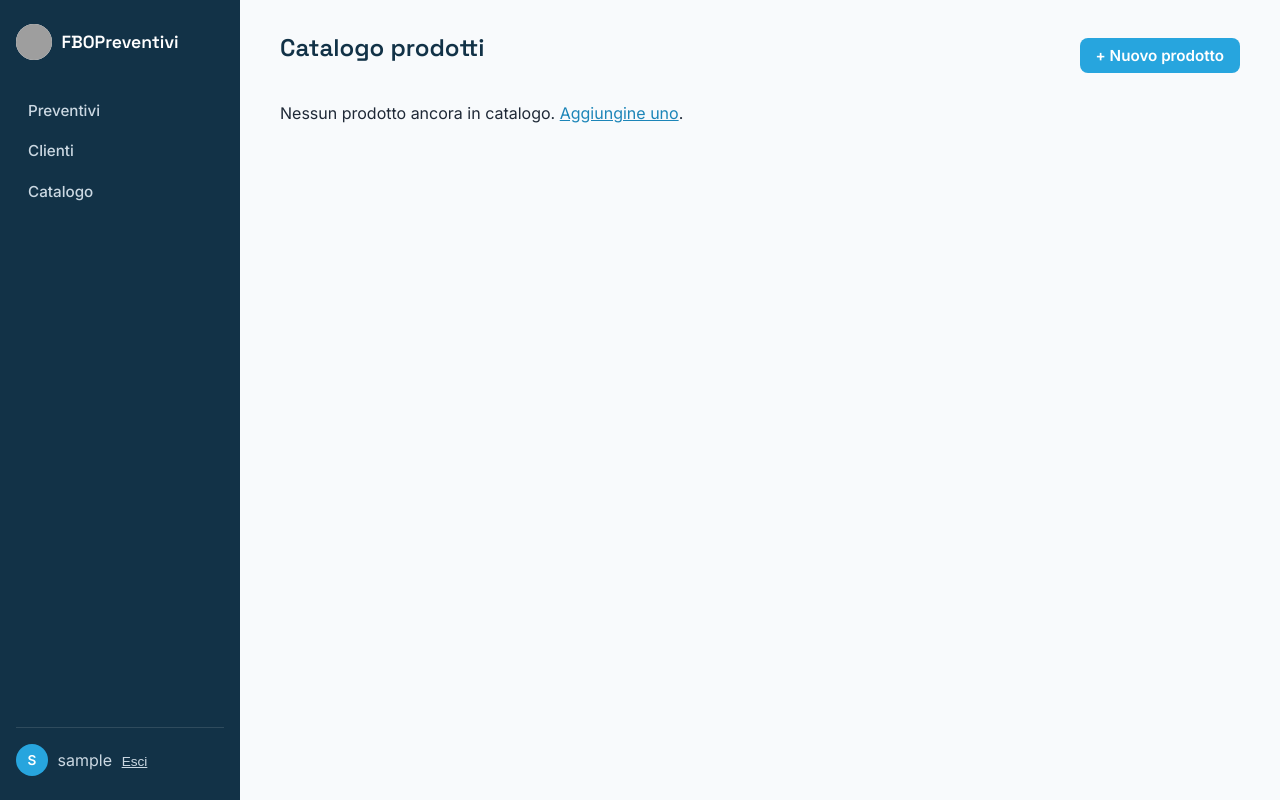
After one commit to lomax73/FBOPreventivi, a Django app: page /catalogo/ in a window 1280 px wide. The commit adds this page. Run offline with Django 5.2, Linux system fonts and the light colour scheme; the visitor is signed in with stand-in values (Sample User, id 1); data that the repository does not hold is empty; grey boxes are pictures that could not be loaded.

Commit message:
Catalogo prodotti riutilizzabile per prefillare le voci
Nuovo modello Prodotto (descrizione, marca, specifiche, immagine,
prezzo di listino) con CRUD proprio (/catalogo/). Nel dettaglio del
preventivo, un menu "Da catalogo…" accanto a ogni sezione porta al
form di nuova voce già precompilato (descrizione/marca/specifiche/
prezzo/immagine copiata) — la voce resta comunque indipendente dal
prodotto dopo il salvataggio (FK opzionale solo di tracciamento, non
vincolante), così un preventivo già emesso non cambia se il prezzo di
listino cambia in seguito.

Verificato end-to-end: creato un prodotto, verificato il prefill nel
form via GET con ?da_prodotto=, creata la voce e confermato che
totale_riga e Preventivo.totale si aggiornano correttamente.

Co-Authored-By: Claude Sonnet 5 <noreply@anthropic.com>

```diff
--- a/preventivi/urls.py
+++ b/preventivi/urls.py
@@ -22,4 +22,9 @@ urlpatterns = [
     path('clienti/nuovo/', views.ClienteCreateView.as_view(), name='cliente-create'),
     path('clienti/<int:pk>/modifica/', views.ClienteUpdateView.as_view(), name='cliente-update'),
     path('clienti/<int:pk>/elimina/', views.ClienteDeleteView.as_view(), name='cliente-delete'),
+
+    path('catalogo/', views.ProdottoListView.as_view(), name='prodotto-list'),
+    path('catalogo/nuovo/', views.ProdottoCreateView.as_view(), name='prodotto-create'),
+    path('catalogo/<int:pk>/modifica/', views.ProdottoUpdateView.as_view(), name='prodotto-update'),
+    path('catalogo/<int:pk>/elimina/', views.ProdottoDeleteView.as_view(), name='prodotto-delete'),
 ]
--- a/preventivi/views.py
+++ b/preventivi/views.py
@@ -2,6 +2,7 @@ from pathlib import Path
 
 from django.contrib import messages
 from django.contrib.auth.mixins import LoginRequiredMixin
+from django.core.files.base import ContentFile
 from django.db.models import ProtectedError
 from django.http import HttpResponse
 from django.shortcuts import get_object_or_404, redirect
@@ -12,8 +13,34 @@ from django.utils.text import slugify
 from django.views.generic import CreateView, DeleteView, DetailView, ListView, UpdateView
 from weasyprint import HTML
 
-from .forms import ClienteForm, PreventivoForm, SezionePreventivoForm, VoceProventivoForm
-from .models import Cliente, Preventivo, SezionePreventivo, VoceProventivo
+from .forms import ClienteForm, PreventivoForm, ProdottoForm, SezionePreventivoForm, VoceProventivoForm
+from .models import Cliente, Preventivo, Prodotto, SezionePreventivo, VoceProventivo
+
+
+class ProdottoListView(LoginRequiredMixin, ListView):
+    model = Prodotto
+    template_name = 'preventivi/prodotto_list.html'
+    context_object_name = 'prodotti'
+
+
+class ProdottoCreateView(LoginRequiredMixin, CreateView):
+    model = Prodotto
+    form_class = ProdottoForm
+    template_name = 'preventivi/prodotto_form.html'
+    success_url = reverse_lazy('prodotto-list')
+
+
+class ProdottoUpdateView(LoginRequiredMixin, UpdateView):
+    model = Prodotto
+    form_class = ProdottoForm
+    template_name = 'preventivi/prodotto_form.html'
+    success_url = reverse_lazy('prodotto-list')
+
+
+class ProdottoDeleteView(LoginRequiredMixin, DeleteView):
+    model = Prodotto
+    template_name = 'preventivi/prodotto_confirm_delete.html'
+    success_url = reverse_lazy('prodotto-list')
 
 
 class ClienteListView(LoginRequiredMixin, ListView):
@@ -92,6 +119,7 @@ class PreventivoDetailView(LoginRequiredMixin, DetailView):
     def get_context_data(self, **kwargs):
         context = super().get_context_data(**kwargs)
         context['sezioni'] = self.object.sezioni.prefetch_related('voci')
+        context['prodotti_catalogo'] = Prodotto.objects.all()
         return context
 
 
@@ -146,13 +174,35 @@ class VoceProventivoCreateView(LoginRequiredMixin, CreateView):
     def get_sezione(self):
         return get_object_or_404(SezionePreventivo, pk=self.kwargs['sezione_pk'])
 
+    def get_prodotto(self):
+        prodotto_pk = self.request.POST.get('prodotto_pk') or self.request.GET.get('da_prodotto')
+        return Prodotto.objects.filter(pk=prodotto_pk).first() if prodotto_pk else None
+
     def get_context_data(self, **kwargs):
         context = super().get_context_data(**kwargs)
         context['sezione'] = self.get_sezione()
+        context['prodotto_pk'] = self.request.GET.get('da_prodotto', '')
         return context
+
+    def get_initial(self):
+        initial = super().get_initial()
+        prodotto = self.get_prodotto()
+        if prodotto:
+            initial.update(
+                descrizione=prodotto.descrizione, marca=prodotto.marca, specifiche=prodotto.specifiche,
+                unita_misura=prodotto.unita_misura, prezzo_unitario=prodotto.prezzo_unitario, note=prodotto.note,
+            )
+        return initial
 
     def form_valid(self, form):
         form.instance.sezione = self.get_sezione()
+        prodotto = self.get_prodotto()
+        if prodotto:
+            form.instance.prodotto = prodotto
+            if prodotto.immagine and not form.instance.immagine:
+                form.instance.immagine.save(
+                    Path(prodotto.immagine.name).name, ContentFile(prodotto.immagine.read()), save=False,
+                )
         return super().form_valid(form)
 
     def get_success_url(self):
--- a/templates/base.html
+++ b/templates/base.html
@@ -155,6 +155,7 @@
     <nav id="sidebar-nav">
         <a href="{% url 'quote-list' %}">Preventivi</a>
         <a href="{% url 'cliente-list' %}">Clienti</a>
+        <a href="{% url 'prodotto-list' %}">Catalogo</a>
     </nav>
     <div class="user-box">
         <div class="user-avatar">{{ user.username|slice:":1"|upper }}</div>
--- /dev/null
+++ b/templates/preventivi/prodotto_list.html
@@ -0,0 +1,34 @@
+{% extends 'base.html' %}
+
+{% block title %}Catalogo — FBOPreventivi{% endblock %}
+
+{% block content %}
+<div style="display:flex; align-items:center; justify-content:space-between; margin-bottom:1.5rem;">
+    <h1>Catalogo prodotti</h1>
+    <a class="btn" href="{% url 'prodotto-create' %}">+ Nuovo prodotto</a>
+</div>
+
+{% if prodotti %}
+<table>
+    <thead>
+        <tr><th></th><th>Descrizione</th><th>Marca</th><th>Prezzo di listino</th><th></th></tr>
+    </thead>
+    <tbody>
+        {% for prodotto in prodotti %}
+        <tr>
+            <td>{% if prodotto.immagine %}<img src="{{ prodotto.immagine.url }}" alt="" style="max-height:40px; max-width:60px;">{% endif %}</td>
+            <td>{{ prodotto.descrizione }}</td>
+            <td>{{ prodotto.marca }}</td>
+            <td>&euro; {{ prodotto.prezzo_unitario|floatformat:2 }} / {{ prodotto.unita_misura }}</td>
+            <td>
+                <a href="{% url 'prodotto-update' prodotto.pk %}">Modifica</a> &middot;
+                <a href="{% url 'prodotto-delete' prodotto.pk %}">Elimina</a>
+            </td>
+        </tr>
+        {% endfor %}
+    </tbody>
+</table>
+{% else %}
+<p>Nessun prodotto ancora in catalogo. <a href="{% url 'prodotto-create' %}">Aggiungine uno</a>.</p>
+{% endif %}
+{% endblock %}
```
Also changed, not shown: preventivi/admin.py (+7 -1 lines), preventivi/forms.py (+11 -1 lines), preventivi/models.py (+22 -0 lines), templates/preventivi/preventivo_detail.html (+11 -1 lines), templates/preventivi/prodotto_confirm_delete.html (added, +18 -0 lines), templates/preventivi/prodotto_form.html (added, +15 -0 lines), preventivi/migrations/0002_prodotto_voceproventivo_prodotto.py (added).
